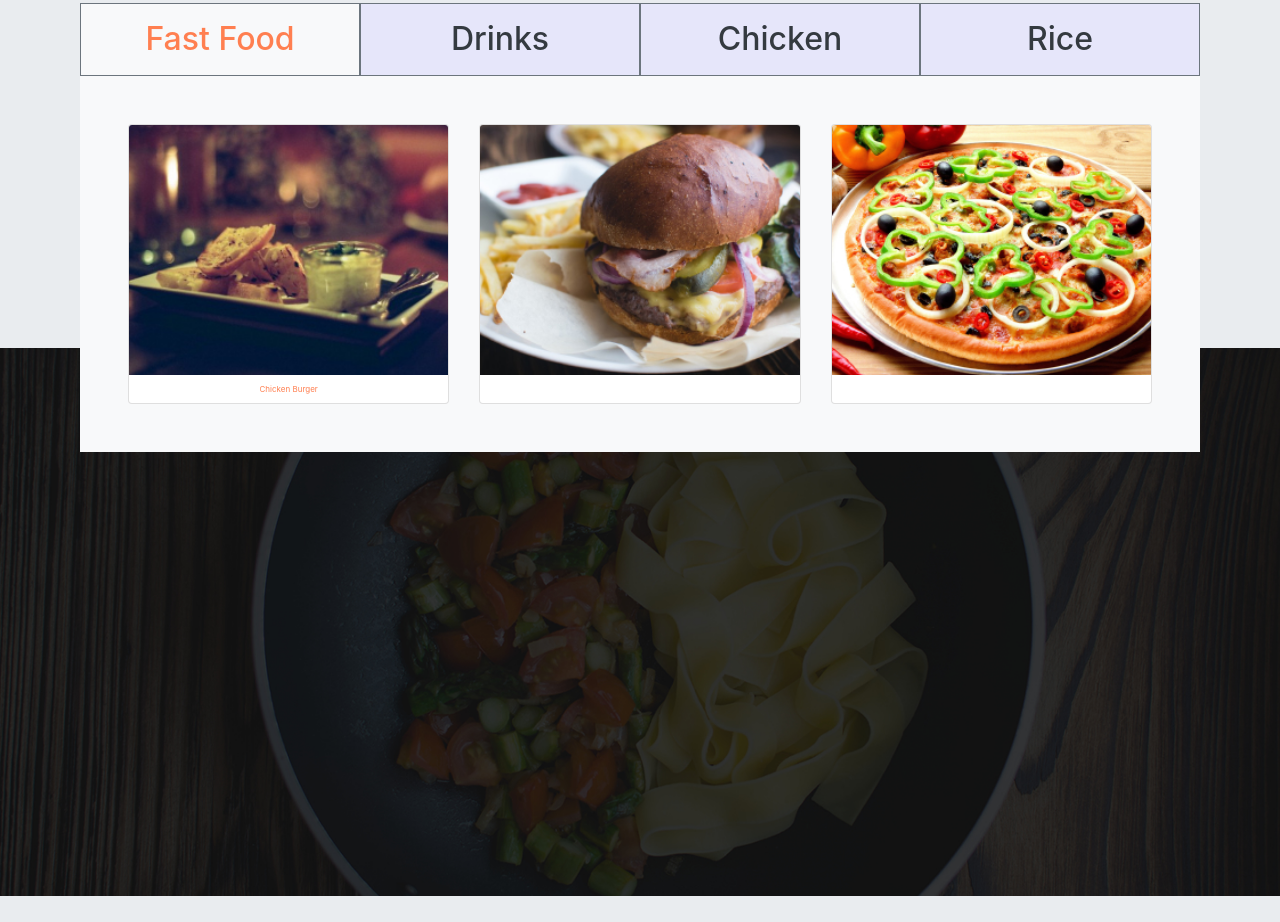
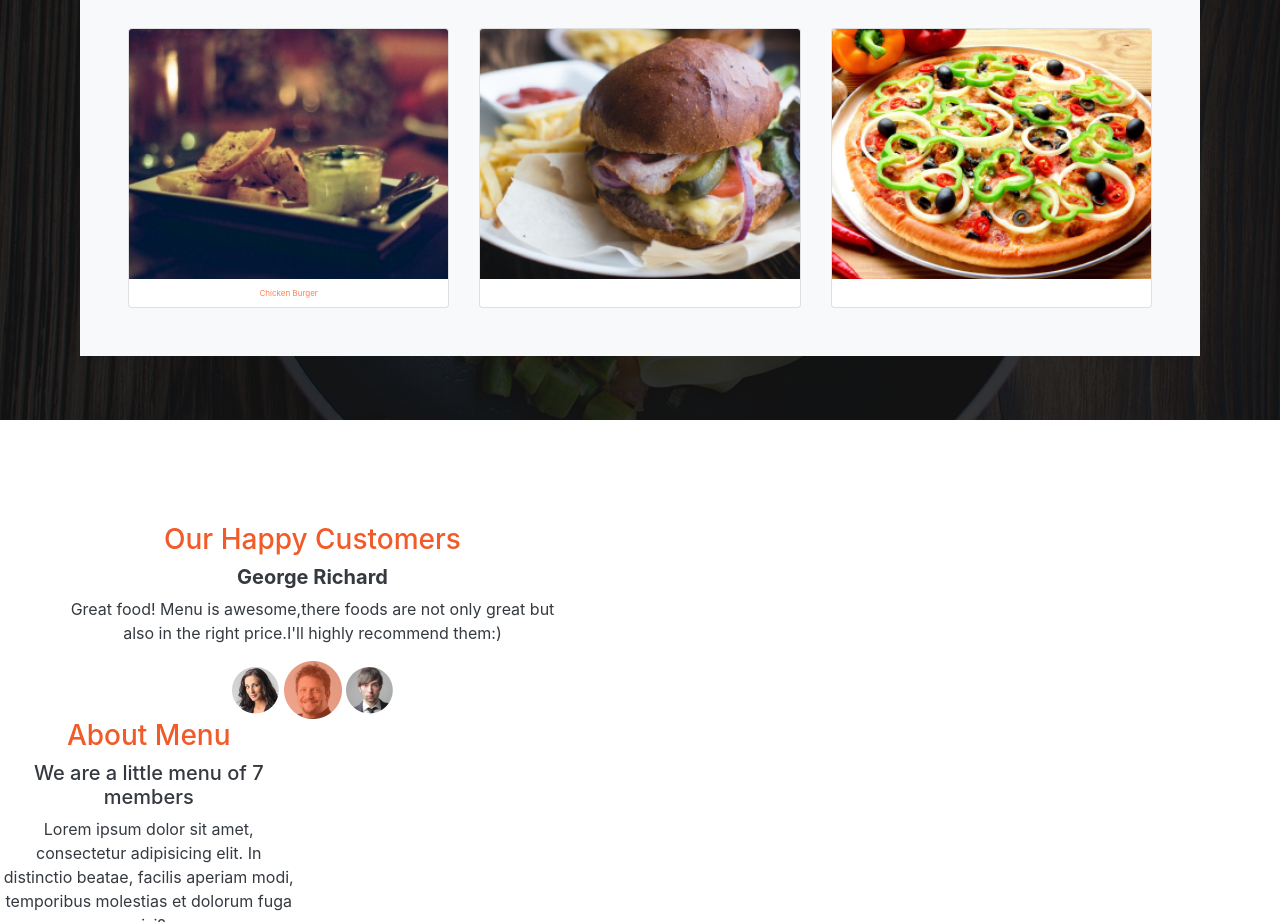
Before and after one commit to hlangat/hillaryIp2, a plain HTML site: page index.html in a window 1280 px wide. Shown: the part 1878-2800 px from the top of the page. Drawn offline with nearby package versions, Linux system fonts and the light colour scheme.

Commit message:
modified css/style.css and index.html

```diff
--- a/css/style.css
+++ b/css/style.css
@@ -1,10 +1,11 @@
 body {
-  color:#ffffff;
+  color: #ffffff;
 }
 
 .jumbotron {
   border-radius: 0;
   font-size: 48px;
+  text-align: center;
 }
 
 .coral {
@@ -70,17 +71,42 @@ body {
   font-family: 'Montserrat', sans-serif;
 }
 
-.col{
+.col {
   background-image: url("/img/fastFood1.jpg");
 }
-.col{
+
+.col {
   background-image: url("img/fastFood2");
 }
-.coral-sm{
-}
+
+.coral-sm {}
+
 #jumbotron-center {
   background-image: url('../img/backgrounds/foodsBg.jpg');
   background-position: center;
   background-repeat: no-repeat;
-  background-size: 100% auto;
+  background-size: auto;
 }
+
+#customers {
+  margin: auto;
+  padding: 0;
+  text-align: center;
+  position: relative;
+padding-bottom: 0;
+}
+.container2{
+  position: relative;
+  padding: 0;! important;
+  margin-top: 70px;
+  margin-top: 23px;
+  margin-bottom: 0 ! important;
+  text-align: center;
+}
+h3{
+  color: #F15A29;
+}
+.color {
+  color: #F15A29;
+  text-align: right;
+}
--- a/index.html
+++ b/index.html
@@ -1,5 +1,6 @@
 <!DOCTYPE html>
 <html lang="en">
+
 
 <head>
   <link href="css/bootstrap.css" rel="stylesheet">
@@ -20,7 +21,7 @@
   <div class="jumbotron mb-0" id="jumbotron-header">
 
     <img class="mx-auto d-block" src="img/logoBig.png" alt="logo" />
-    <div class="text-light">
+    <div class="text-light" text-align="center">
       </di>
       <h1>We Provide The Best Food <br>At The <strong>Right Price</strong></h1>
 
@@ -66,36 +67,26 @@
     </div>
   </div>
 
-  <br>
-  <br>
-  <br>
-  <br>
   <div class="container">
     <div class="text-dark row">
-      <div class="col-md-6 img-thumbnail p-4 img-shadow">
-        <div class="m-auto">
-
-        </div>
-        <div class="m-auto">
-          <img class="img-fluid" src="img/drink1.jpg" alt="">
-          <img class="img-fluid" src="img/drink2.jpg" alt="">
-        </div>
-      </div>
-      <div class="col-md-6 p-5">
+      <div class="col-md-6 p-5" text-align="left">
         <h2 class="pb-3">Drinks</h2>
         <h4 class="pb-3">We also produce our delicious fast drinks</h4>
         <p class="pb-3">Lorem ipsum dolor sit amet, consectetur adipisicing elit, sed do eiusmod tempor incididunt ut labore et dolore magna aliqua. Ut enim ad minim veniam, quis nostrud exercitation ullamco laboris nisi ut aliquip ex ea commodo consequat. Duis aute
-          irure dolor in reprehenderit in voluptate velit esse cillum dolore eu fugiat nulla pariatur. Excepteur sint occaecat cupidatat non proident, sunt in culpa qui officia deserunt mollit anim id est laborum. </p>
+          irure dolor in reprehenderit in voluptate velit esse cillum dolore eu fugiat nulla pariatur. Excepteur sint occaecat cupidatat non proident, sunt in culpa qui officia deserunt mollit anim id est laborum.</p>
         <button class="btn btn-outline-danger" type="button" name="button">
         <p class="p-0 m-0">View Gallery</p>
       </button>
       </div>
+      <div class="m-auto">
+        <img class="img-fluid" src="img/drink1.jpg" alt="">
+        <img class="img-fluid" src="img/drink2.jpg" alt="">
+      </div>
     </div>
   </div>
+
   <br>
   <br>
-
-
 
 
   <div class="jumbotron text-center" id="jumbotron-center">
@@ -131,12 +122,36 @@
       </div>
       <span></span>
     </div>
-
-
+  </div>
   <br>
   <br>
-  <br>
-  <br>
+  <div class="container2">
+  <div class="row ">
+    <div class="col-sm-6">
+      <div class="m-auto">
+        <div class="text-dark">
+          <div class="center">
+            <h3>Our Happy Customers</h3>
+            <h5><strong>George Richard</strong></h5>
+            <p>Great food! Menu is awesome,there foods are not only great but<br> also in the right price.I'll highly recommend them:)</p>
+            <span> </span>
+            <img class="img-fluid" src="img/customers/p1.png" alt="">
+            <img class="img-fluid" src="img/customers/p2.png" alt="">
+            <img class="img-fluid" src="img/customers/p3.png" alt="">
+            <div class="row ">
+          <div class="col-sm-6 ">
+            <h3>About Menu</h3>
+            <h5>We are a little menu of 7 members</h5>
+            <p>Lorem ipsum dolor sit amet, consectetur adipisicing elit. In distinctio beatae, facilis aperiam modi, temporibus molestias et dolorum fuga nisi?</p>
+            <span> </span>
+            </div>
+          </div>
+        </div>
+      </div>
+    </div>
+  </div>
+  </div>
+</div>
 
 
 
@@ -144,9 +159,9 @@
 
 
 
-
-
-
+  <br>
+  <br>
+  <br>
 
 
 
```
